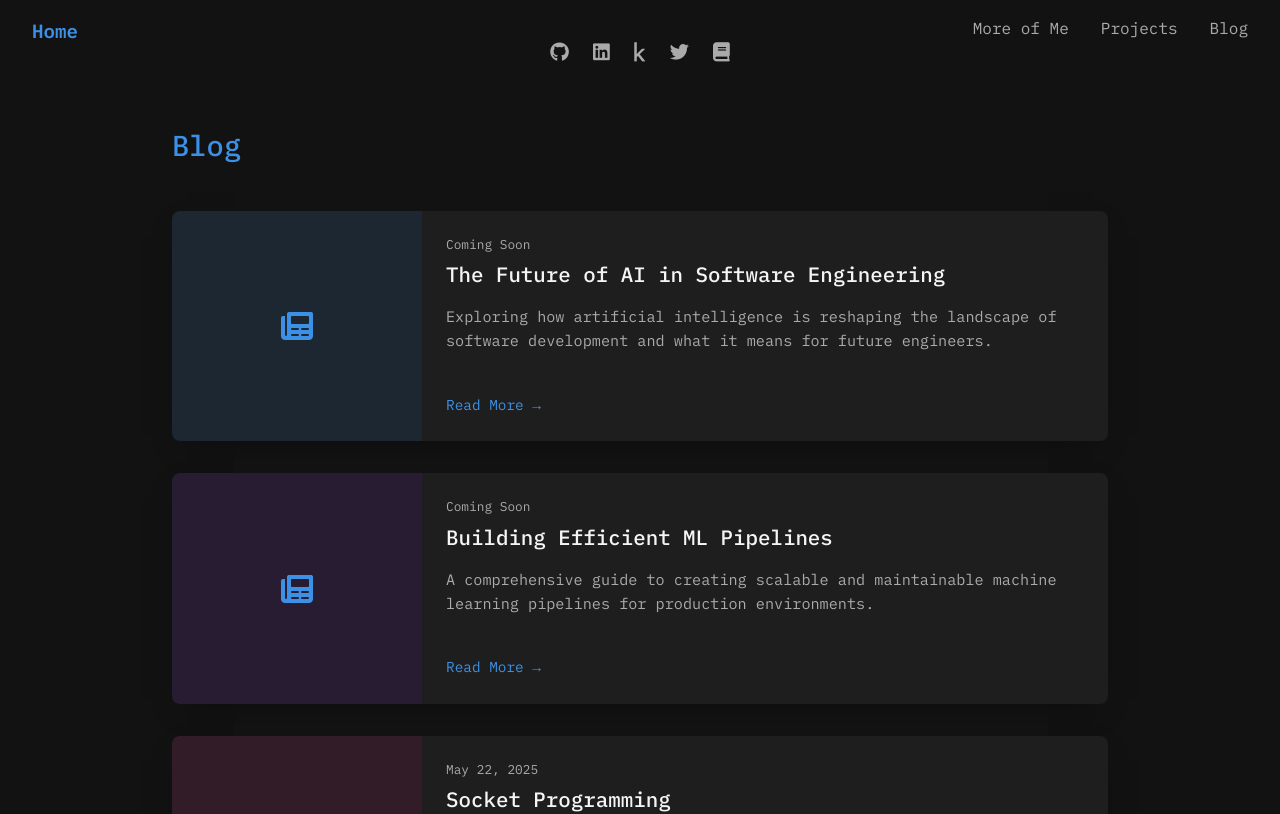
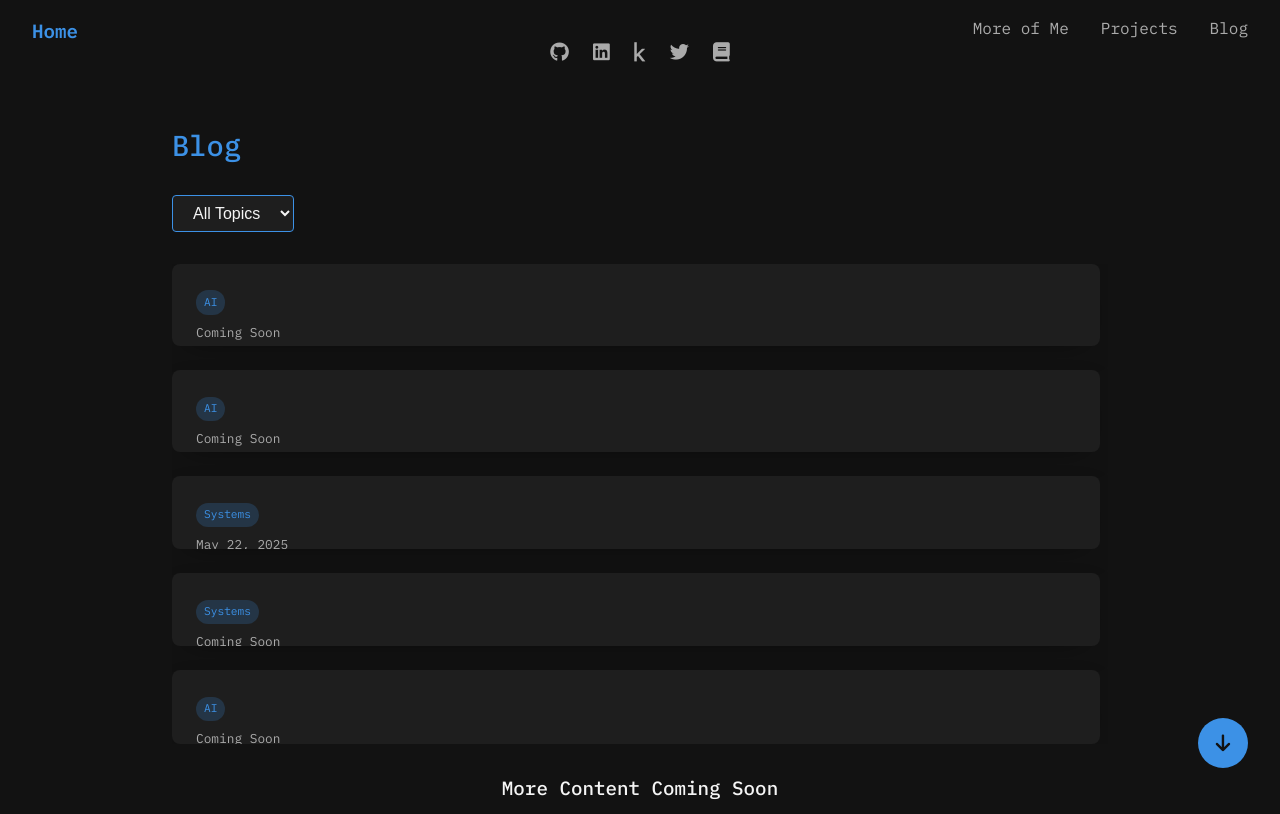
Before and after one commit to gaurav-bhardwaj29/web.site, a React (Create React App) app: page /blog in a window 1280 px wide. Shown: the top 814 px of the page. Built offline with nearby package versions, Linux system fonts and the light colour scheme.

Commit message:
change blog styling

```diff
--- a/src/pages/Blog/Blog.js
+++ b/src/pages/Blog/Blog.js
@@ -1,4 +1,4 @@
-import React from 'react';
+import React, { useState } from 'react';
 import styled from 'styled-components';
 import { motion } from 'framer-motion';
 import Navigation from '../../components/Navigation/Navigation';
@@ -8,18 +8,62 @@ const BlogContainer = styled.div`
   padding: 8rem 2rem 2rem;
   max-width: 1000px;
   margin: 0 auto;
+  position: relative;
 `;
 
 const SectionTitle = styled.h2`
   font-size: 1.8rem;
-  margin-bottom: 3rem;
+  margin-bottom: 2rem;
   color: var(--accent);
+`;
+
+const FilterContainer = styled.div`
+  margin-bottom: 2rem;
+  position: relative;
+`;
+
+const FilterDropdown = styled.select`
+  background: var(--surface);
+  color: var(--text-primary);
+  border: 1px solid var(--accent);
+  border-radius: 4px;
+  padding: 0.5rem 1rem;
+  font-size: 1rem;
+  cursor: pointer;
+
+  &:focus {
+    outline: none;
+    border-color: var(--accent);
+    box-shadow: 0 0 5px rgba(60, 145, 230, 0.3);
+  }
 `;
 
 const BlogPostsContainer = styled.div`
   display: flex;
   flex-direction: column;
-  gap: 2rem;
+  gap: 1.5rem;
+  max-height: 60vh;
+  overflow-y: auto;
+  padding-right: 0.5rem;
+
+  /* Custom scrollbar */
+  &::-webkit-scrollbar {
+    width: 6px;
+  }
+
+  &::-webkit-scrollbar-track {
+    background: rgba(255, 255, 255, 0.1);
+    border-radius: 3px;
+  }
+
+  &::-webkit-scrollbar-thumb {
+    background: var(--accent);
+    border-radius: 3px;
+  }
+
+  &::-webkit-scrollbar-thumb:hover {
+    background: var(--text-primary);
+  }
 `;
 
 const BlogPost = styled(motion.div)`
@@ -27,32 +71,17 @@ const BlogPost = styled(motion.div)`
   border-radius: 8px;
   overflow: hidden;
   box-shadow: 0 10px 30px -15px rgba(0, 0, 0, 0.5);
-  display: flex;
-  flex-direction: column;
+  cursor: pointer;
+  transition: transform 0.3s ease, box-shadow 0.3s ease;
 
-  @media (min-width: 768px) {
-    flex-direction: row;
-  }
-`;
-
-const BlogImage = styled.div`
-  height: 200px;
-  background: ${props => props.color || 'rgba(60, 145, 230, 0.1)'};
-  display: flex;
-  align-items: center;
-  justify-content: center;
-  font-size: 2rem;
-  color: var(--accent);
-
-  @media (min-width: 768px) {
-    width: 250px;
-    height: auto;
+  &:hover {
+    transform: translateY(-5px);
+    box-shadow: 0 15px 40px -10px rgba(0, 0, 0, 0.7);
   }
 `;
 
 const BlogContent = styled.div`
   padding: 1.5rem;
-  flex: 1;
 `;
 
 const BlogDate = styled.span`
@@ -63,36 +92,61 @@ const BlogDate = styled.span`
 `;
 
 const BlogTitle = styled.h3`
-  font-size: 1.3rem;
-  margin-bottom: 1rem;
-  cursor: pointer;
-  transition: color 0.3s ease;
-
-  &:hover {
-    color: var(--accent);
-  }
+  font-size: 1.2rem;
+  margin-bottom: 0.5rem;
+  color: var(--text-primary);
 `;
 
 const BlogExcerpt = styled.p`
   color: var(--text-secondary);
-  font-size: 0.95rem;
+  font-size: 0.9rem;
+  margin: 0;
+  line-height: 1.4;
 `;
 
-const ReadMoreLink = styled.a`
+const TopicTag = styled.span`
   display: inline-block;
-  margin-top: 1rem;
+  background: rgba(60, 145, 230, 0.2);
   color: var(--accent);
-  font-size: 0.9rem;
+  padding: 0.2rem 0.5rem;
+  border-radius: 12px;
+  font-size: 0.7rem;
+  margin-bottom: 0.5rem;
+`;
+
+const ScrollIndicator = styled.div`
+  position: fixed;
+  bottom: 2rem;
+  right: 2rem;
+  background: var(--accent);
+  border-radius: 50%;
+  width: 50px;
+  height: 50px;
+  display: flex;
+  align-items: center;
+  justify-content: center;
   cursor: pointer;
+  transition: all 0.3s ease;
+  z-index: 10;
+
+  &:hover {
+    background: var(--text-primary);
+    transform: scale(1.1);
+  }
+
+  i {
+    color: var(--background);
+    font-size: 1.2rem;
+  }
 `;
 
 const ComingSoon = styled.div`
   text-align: center;
-  padding: 4rem 2rem;
+  padding: 2rem;
   color: var(--text-secondary);
 
   h3 {
-    font-size: 1.5rem;
+    font-size: 1.2rem;
     margin-bottom: 1rem;
     color: var(--text-primary);
   }
@@ -100,63 +154,105 @@ const ComingSoon = styled.div`
   p {
     max-width: 600px;
     margin: 0 auto;
+    font-size: 0.9rem;
   }
 `;
 
 const Blog = () => {
+  const [selectedTopic, setSelectedTopic] = useState('All');
+
   const blogPosts = [
     {
       id: 1,
       title: "The Future of AI in Software Engineering",
       excerpt: "Exploring how artificial intelligence is reshaping the landscape of software development and what it means for future engineers.",
       date: "Coming Soon",
-      color: "hsla(210, 70%, 30%, 0.2)"
+      topic: "AI",
+      mediumLink: "https://medium.com/@yourusername/future-of-ai-in-software-engineering"
     },
     {
       id: 2,
       title: "Building Efficient ML Pipelines",
       excerpt: "A comprehensive guide to creating scalable and maintainable machine learning pipelines for production environments.",
       date: "Coming Soon",
-      color: "hsla(270, 70%, 30%, 0.2)"
+      topic: "AI",
+      mediumLink: "https://medium.com/@yourusername/building-efficient-ml-pipelines"
     },
     {
       id: 3,
       title: "Socket Programming",
-      excerpt: "A Beginner’s Guide to Building Real-Time Connections",
+      excerpt: "A Beginner's Guide to Building Real-Time Connections",
       date: "May 22, 2025",
-      color: "hsla(330, 70%, 30%, 0.2)",
-      mediumLink: "https://medium.com/@gaurav290802/socket-programming-101-cdfd343f3028"
+      topic: "Systems",
+      mediumLink: "https://medium.com/@yourusername/socket-programming-guide"
+    },
+    {
+      id: 4,
+      title: "Distributed Systems Architecture",
+      excerpt: "Understanding the fundamentals of building scalable distributed systems",
+      date: "Coming Soon",
+      topic: "Systems",
+      mediumLink: "https://medium.com/@yourusername/distributed-systems"
+    },
+    {
+      id: 5,
+      title: "Neural Network Optimization",
+      excerpt: "Advanced techniques for optimizing neural network performance",
+      date: "Coming Soon",
+      topic: "AI",
+      mediumLink: "https://medium.com/@yourusername/neural-network-optimization"
     }
   ];
+
+  const filteredPosts = selectedTopic === 'All'
+    ? blogPosts
+    : blogPosts.filter(post => post.topic === selectedTopic);
+
+  const handlePostClick = (mediumLink) => {
+    window.open(mediumLink, '_blank', 'noopener,noreferrer');
+  };
+
+  const scrollToBottom = () => {
+    const container = document.querySelector('.blog-posts-container');
+    if (container) {
+      container.scrollTo({
+        top: container.scrollHeight,
+        behavior: 'smooth'
+      });
+    }
+  };
 
   return (
     <>
       <Navigation />
       <BlogContainer>
         <SectionTitle>Blog</SectionTitle>
-        <BlogPostsContainer>
-          {blogPosts.map((post, index) => (
+
+        <FilterContainer>
+          <FilterDropdown
+            value={selectedTopic}
+            onChange={(e) => setSelectedTopic(e.target.value)}
+          >
+            <option value="All">All Topics</option>
+            <option value="AI">AI</option>
+            <option value="Systems">Systems</option>
+          </FilterDropdown>
+        </FilterContainer>
+
+        <BlogPostsContainer className="blog-posts-container">
+          {filteredPosts.map((post, index) => (
             <BlogPost
               key={post.id}
               initial={{ opacity: 0, y: 20 }}
               animate={{ opacity: 1, y: 0 }}
               transition={{ duration: 0.5, delay: index * 0.1 }}
+              onClick={() => handlePostClick(post.mediumLink)}
             >
-              <BlogImage color={post.color}>
-                <i className="fas fa-newspaper"></i>
-              </BlogImage>
               <BlogContent>
+                <TopicTag>{post.topic}</TopicTag>
                 <BlogDate>{post.date}</BlogDate>
                 <BlogTitle>{post.title}</BlogTitle>
                 <BlogExcerpt>{post.excerpt}</BlogExcerpt>
-                {/* Make this a real link to Medium */}
-                <ReadMoreLink
-                  href={post.mediumLink}
-                  target="_blank"
-                  rel="noopener noreferrer"
-                >
-                  Read More →
-                </ReadMoreLink>
               </BlogContent>
             </BlogPost>
           ))}
@@ -169,6 +265,10 @@ const Blog = () => {
             Check back soon for new content!
           </p>
         </ComingSoon>
+
+        <ScrollIndicator onClick={scrollToBottom}>
+          <i className="fas fa-arrow-down"></i>
+        </ScrollIndicator>
       </BlogContainer>
     </>
   );
```
